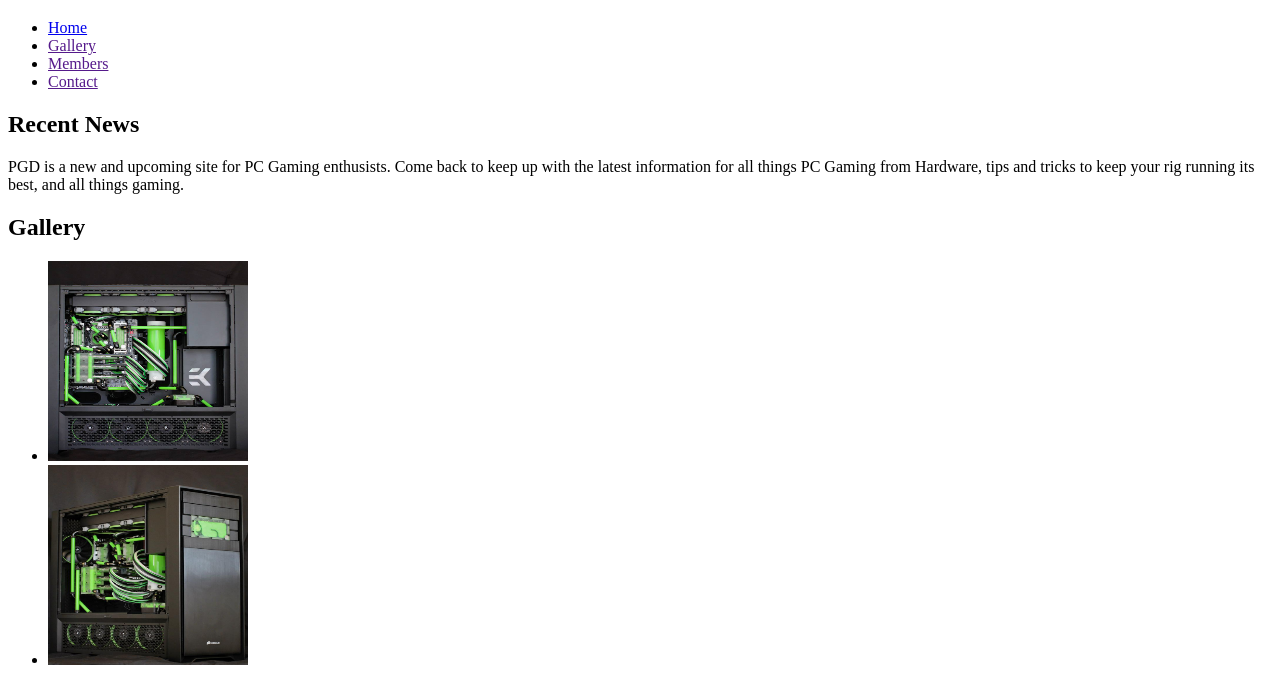
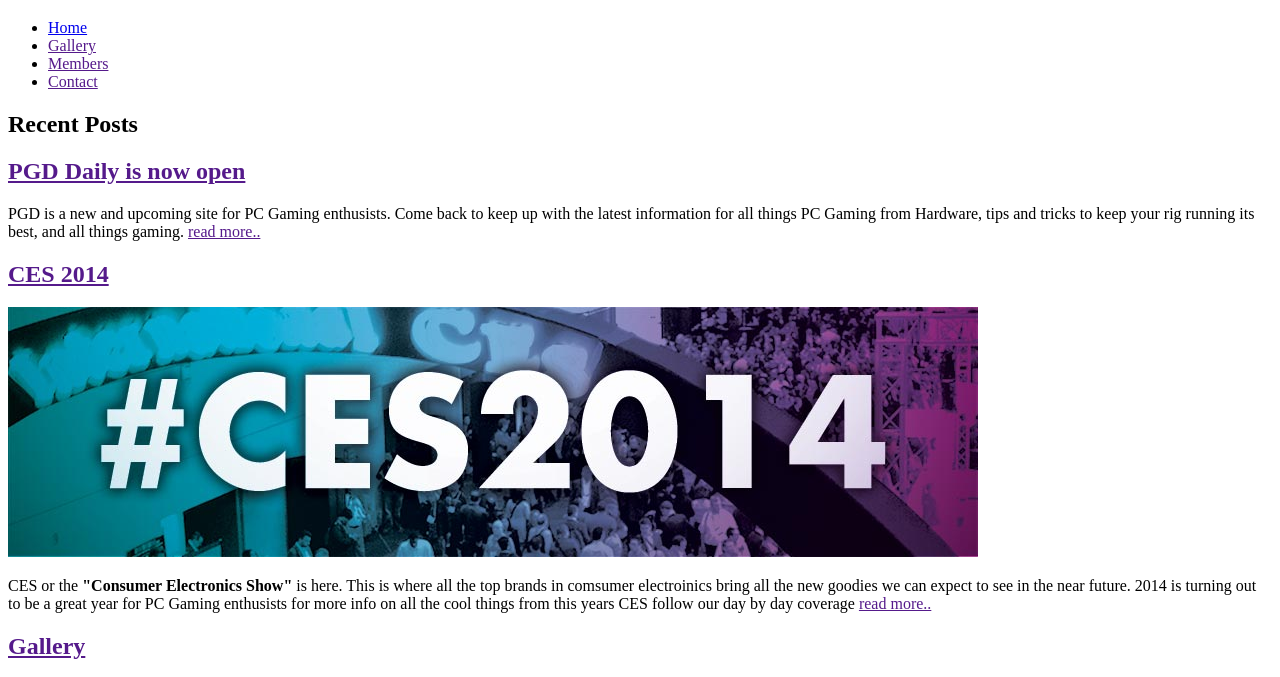
Before and after one commit to bsay/wsd, a plain HTML site: page index.html in a window 1280 px wide. Shown: the part 61-738 px from the top of the page. Drawn offline with Linux system fonts and the light colour scheme.

Commit message:
added new images and articles

```diff
--- a/index.html
+++ b/index.html
@@ -16,11 +16,31 @@
 			<li><a href="">Contact</a></li>
 		</ul>
 	</nav>
+<section>
 
-<h2>Recent News</h2>
-    <p>PGD is a new and upcoming site for PC Gaming enthusists. Come back to keep up with the latest information for all things PC Gaming from Hardware, tips and tricks to keep your rig running its best, and all things gaming.</p>
+<h2>Recent Posts</h2>
+<div>
+<article>
+    <h2><a href="">PGD Daily is now open</a></h2>
 
-<h2>Gallery</h2>
+        <p>PGD is a new and upcoming site for PC Gaming enthusists. Come back to keep up with the latest information for all things PC Gaming from Hardware, tips and tricks to keep your rig running its best, and all things gaming. <a href=""> read more..</a></p>
+
+</article>
+
+<article>
+    <h2><a href="">CES 2014</a></h2>
+    <img src="images/CES%202014.jpg" width="970" height="250" alt="photo of CES with Hashtag" title="CES2014">
+        <p>CES or the <strong>"Consumer Electronics Show"</strong> is here. This is where all the top brands in comsumer electroinics bring all the new goodies we can expect to see in the near future. 2014 is turning out to be a great year for PC Gaming enthusists for more info on all the cool things from this years CES follow our day by day coverage <a href="">read more..</a></p>
+
+</article>
+
+</div>
+
+</section>
+
+<section>
+
+<h2><a href="">Gallery</a></h2>
 		<ul>
 			<li><img src="images/ekg1.jpg" width="200" height="200"      alt="photo of EK waterblocks computer green " title="EK Green"></li>
             <li><img src="images/ekg2.jpg" width="200" height="200" alt="photo of EK waterblocks coputer green 2" title="EK Green 2"></li>
@@ -30,6 +50,9 @@
             <li><img src="images/steambox1.jpg" width=200 height="200" alt="photo of steam box prototype" title="steam box"></li>
 		</ul>
 
+</section>
+
+<section>
 <h2>Become a Member</h2>
 
     <p>Become a member of PGD today and get email alerts when the latest news comes out and also become a part of a grwoing community.</p>
@@ -43,8 +66,12 @@
     </aside>
 
     <button>Join Today</button>
+</section>
 
-
+<footer>
+    <p>created by Bryan Say all rights reserved &copy;</p>
+    <p>Contact information: <a href="mailto:someone@example.com">someone@example.com</a>.</p>
+</footer>
 </body>
 
 
```
Also changed, not shown: images/CES 2014.jpg (added).
